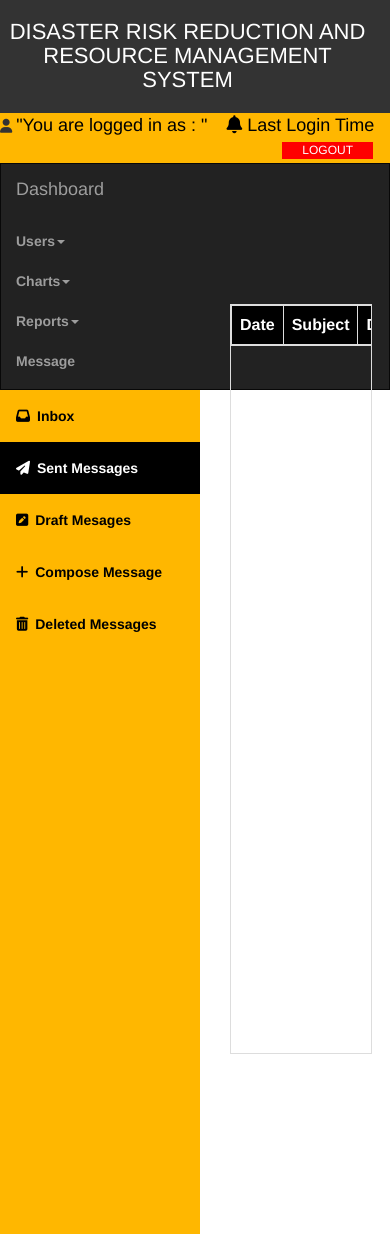
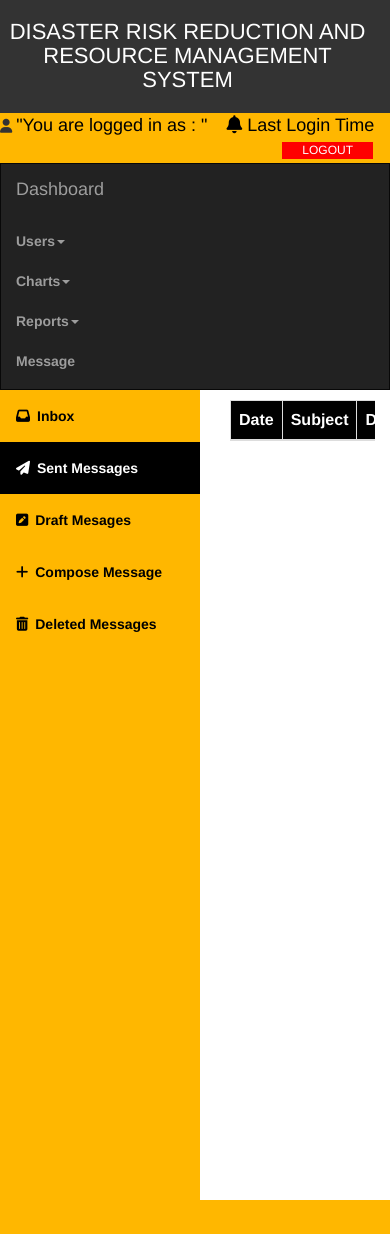
Before and after one commit to radhikasarda/DR3MS, a CodeIgniter app: page /database/Message/getSentMsg in a window 390 px wide. After the commit the page ends 1200 px from the top, so only its background shows below. Run offline with CodeIgniter, Linux system fonts and the light colour scheme; data that the repository does not hold is empty; some libraries are stand-ins or nearby versions.

Commit message:
Fixed Bootsrap issues in message panel

```diff
--- a/application/views/resource_report_view.php
+++ b/application/views/resource_report_view.php
@@ -211,21 +211,15 @@
 		</div>
 		<div id ="report-circlewise-all-resource">
 			<div class="container" style="overflow-x:auto;overflow-y:auto;">
-				<!--<h2>View data</h2>-->
 					<table id ="report-table" class="table table-striped table-bordered">
-
 					</table>
 			</div>
 		</div>
 
 		<div id ="detailed-info">
-
 			<div class="container" style="overflow-x:auto;overflow-y:auto;">
-
 					<table id ="row-detail-table" class="table table-striped table-bordered" >
-
 					</table>
-
 			</div>
 		</div>
 		<script>
--- a/application/views/sent_message_view.php
+++ b/application/views/sent_message_view.php
@@ -78,19 +78,17 @@
 		<div>
 		<?php $this->load->view('navbar_view');?>
 		</div>
-		<div id ="sidebar" class="sidebar" style="margin:0;padding:0;width:200px;background-color:#FFB700;height:100%;margin-top:-20px;position:relative;">
+		<div id ="sidebar" class="sidebar" style="margin:0;padding:0;width:200px;background-color:#FFB700;position:absolute;height:100%;margin-top:-20px;">
 		    <a class="inbox" href="<?php echo base_url("Message/");?>"><b><i class="fa fa-inbox" aria-hidden="true"></i>&ensp;Inbox</b></a>
 			<a class="active" href="#" onClick="getSentMsg();"><b><i class="fa fa-paper-plane" aria-hidden="true"></i>&ensp;Sent Messages</b></a>
 			<a href="#draft"><b><i class="fa fa-pen-square" aria-hidden="true"></i>&ensp;Draft Mesages</b></a>
 			<a class="compose" href="<?php echo base_url("Message/compose");?>"><b><i class="fa fa-plus" aria-hidden="true"></i>&ensp;Compose Message</b></a>
 			<a class="bin" href="<?php echo base_url("Message/bin");?>"><b><i class="fa fa-trash" aria-hidden="true"></i>&ensp;Deleted Messages</b></a>
 		</div>
-		<div  class="col-sm-10 "style="margin-top:-930px;margin-left:200px;"id ="sent-messages-div">
-			<div class="messages-container" >
-				<div class="container" style="width:100%;">
-					<div class="table-responsive" style="width:109%;height:750px;">
-					<table id ="sent-msg-table" class="table table-striped table-bordered" >
-						<tbody style ='cursor:pointer;'>
+		<div  class="col-sm-10" style="margin-top:-10px;margin-left:200px;">
+			<div id ="sent-messages-div" class="container" style="overflow-x:auto;overflow-y:auto;height:800px;width:auto !important;">
+					<table class="table table-striped table-bordered table-hover"  id ="sent-msg-table">
+						<tbody style ="cursor:pointer;">
 						<thead style ="background-color: black;color: white;">
 							<th style="display:none;"><strong>MSG ID</strong></th>
 							<th><strong>Date</strong></th>
@@ -110,11 +108,9 @@
 						<?php } ?>
 						</tbody>
 					</table>
-					</div>
-				</div>
 			</div>
-			</div>
-			<div class="col-sm-10 "style="margin-top:-920px;margin-left:200px;display:none;" id="message-details">
+		</div>
+		<div class="col-sm-10 "style="margin-top:-10px;margin-left:200px;display:none;" id="message-details">
 				<div class ="message-details-container">
 					<div class="container">
 						<div class ="message-details" id ="message-details" >
@@ -122,8 +118,9 @@
 						</div>
 					</div>
 				</div>
-			</div>
-			<script>
+		</div>
+
+		<script>
 			window.onload = addRowHandlers();
 			function OnClickViewDetails()
 			{
@@ -164,6 +161,6 @@
 
 							});
 			}
-			</script>
+		</script>
 		</body>
 </html>
```
Also changed, not shown: application/views/message_view.php (+9 -13 lines).
